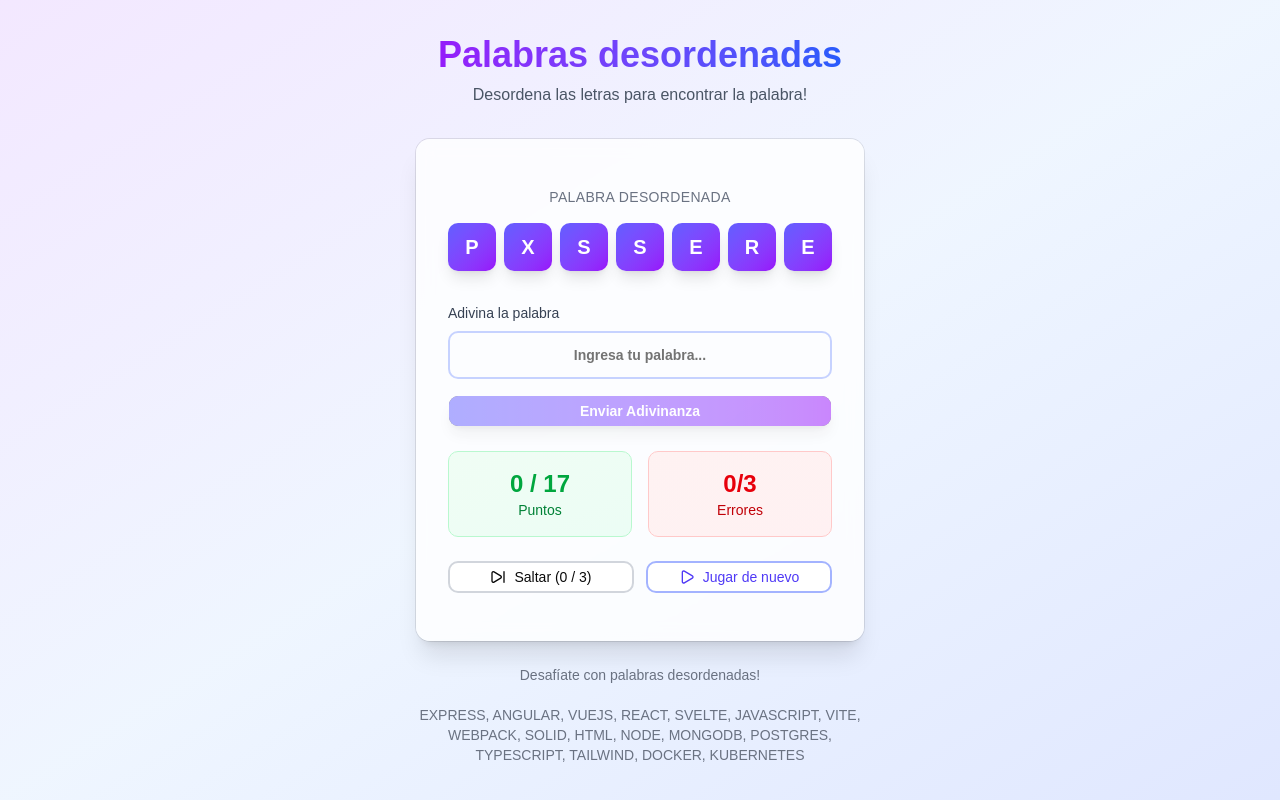
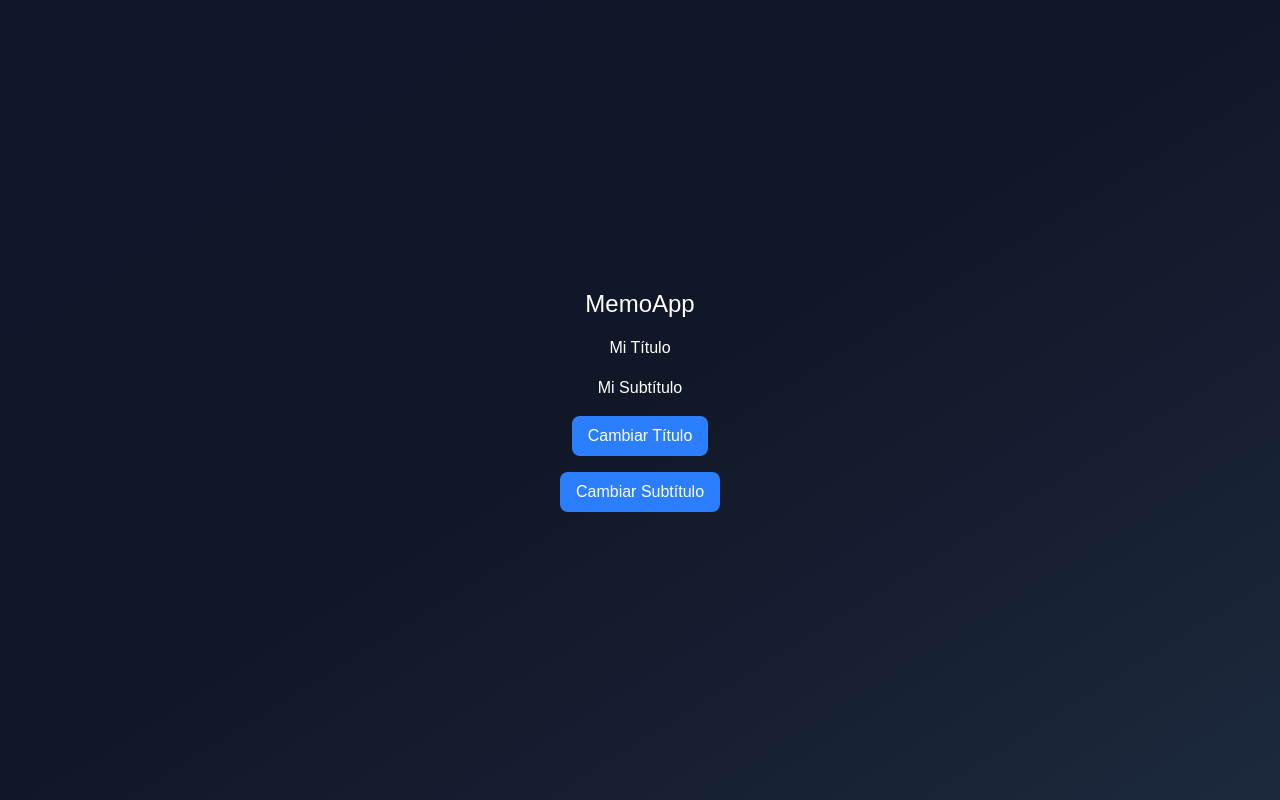
Before and after one commit to SebJoq21/Hooks-App, a React (Vite) app: page / in a window 1280 px wide. Built offline with nearby package versions, Linux system fonts and the light colour scheme.

Commit message:
Inicio del MemoHook

```diff
--- /dev/null
+++ b/src/06-memos/MemoHook.tsx
@@ -0,0 +1,22 @@
+
+export const MemoHook = () => {
+  return (
+    <div className="bg-gradient flex flex-col gap-4">
+        <h1 className="text-2xl font-thin text-white">
+            MemoApp
+        </h1>
+
+        <h1>Mi Título</h1>
+
+        <h6>Mi Subtítulo</h6>
+
+        <button className="bg-blue-500 text-white px-4 py-2 rounded-md cursor-pointer">
+            Cambiar Título
+        </button>
+
+        <button className="bg-blue-500 text-white px-4 py-2 rounded-md cursor-pointer">
+            Cambiar Subtítulo
+        </button>
+    </div>
+  )
+}
--- a/src/main.tsx
+++ b/src/main.tsx
@@ -8,7 +8,8 @@ import { createRoot } from 'react-dom/client'
 //import { PokemonPage } from './03-examples/PokemonPage'
 //import { FocusScreen } from './04-useRef/FocusScreen'
 //import { TasksApp } from './05-useReducer/TaskApp'
-import { ScrambleWords } from './05-useReducer/ScrambleWords'
+//import { ScrambleWords } from './05-useReducer/ScrambleWords'
+import { MemoHook } from './06-memos/MemoHook'
 
 import './index.css'
 
@@ -21,6 +22,7 @@ createRoot(document.getElementById('root')!).render(
     {/*<PokemonPage/>*/}
     {/*<FocusScreen/>*/}
     {/*<TasksApp/>*/}
-    <ScrambleWords/>
+    {/*<ScrambleWords/>*/}
+    <MemoHook/>
   </StrictMode>,
 )
```
